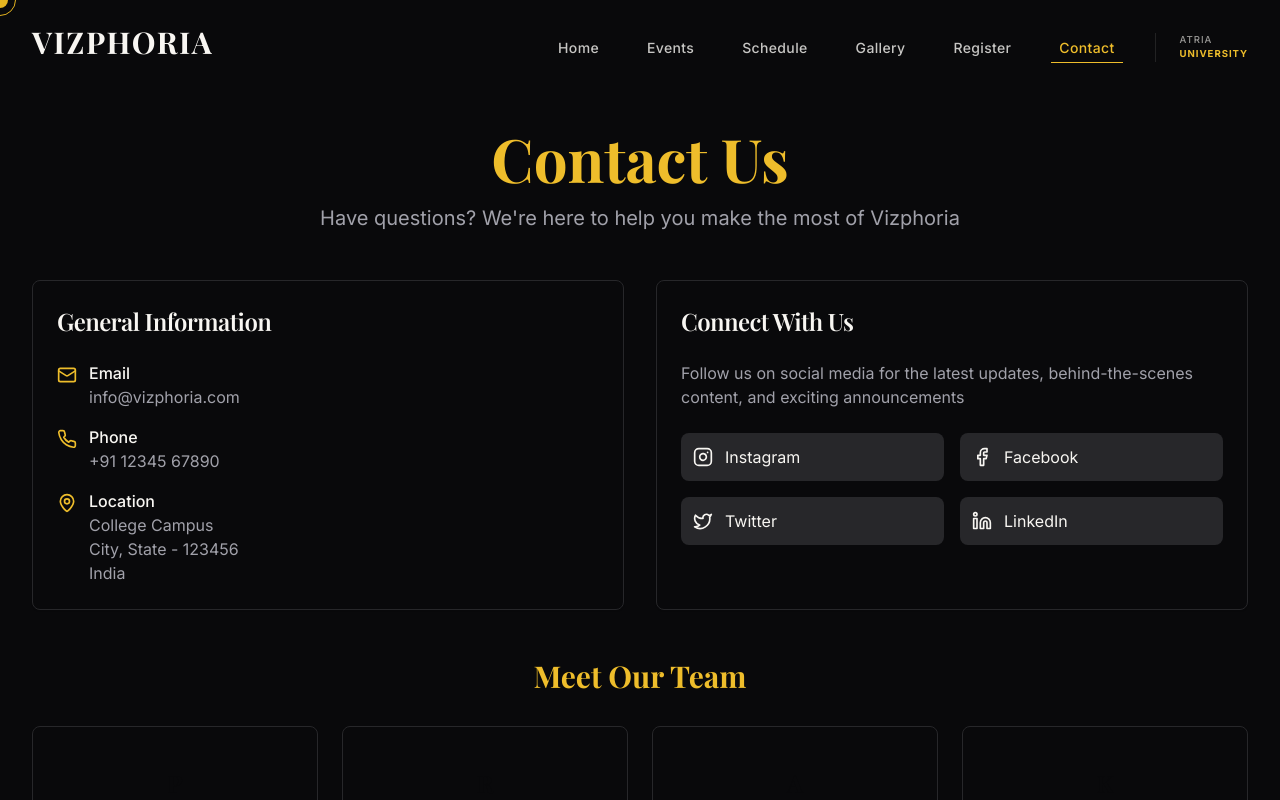
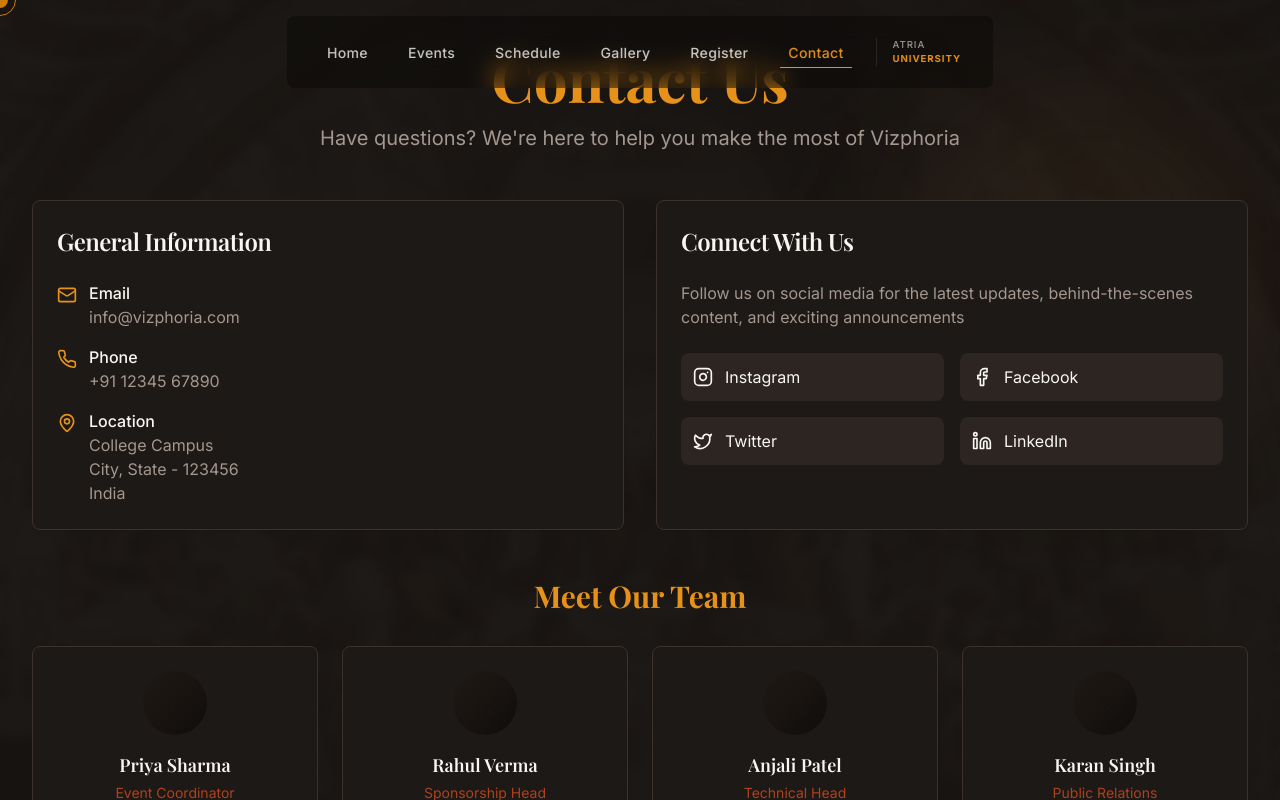
Before and after one commit to nandakishoreraju16-lab/Vizphoria--, a React (Vite) app: page /contact in a window 1280 px wide. Shown: the top 800 px of the page. Built offline with nearby package versions, Linux system fonts and the light colour scheme; grey boxes are pictures that could not be loaded; the HTML template or start-up script is replaced by a standard one.

Commit message:
Chages Made

```diff
--- a/src/components/Hero.tsx
+++ b/src/components/Hero.tsx
@@ -3,25 +3,32 @@ import { ArrowRight, Sparkles } from "lucide-react";
 import { Link } from "react-router-dom";
 import { motion } from "framer-motion";
 import RenaissanceArt from "./3d/RenaissanceArt";
-import VideoBackground from "./VideoBackground";
 
 const Hero = () => {
   return (
-    <section className="relative min-h-screen flex items-center justify-center overflow-hidden bg-background">
-      {/* Animated Background */}
-      <VideoBackground />
+    <section className="relative min-h-screen flex items-center justify-center overflow-hidden">
+      {/* Background Image with Overlay */}
+      <div
+        className="absolute inset-0 w-full h-full bg-cover bg-center bg-no-repeat"
+        style={{
+          backgroundImage: "url('/images/renaissance-bg.jpg')",
+          backgroundSize: 'cover',
+          backgroundPosition: 'center top'
+        }}
+      >
+        {/* Darker overlay for better text contrast */}
+        <div className="absolute inset-0 bg-black/80" />
+      </div>
 
-      {/* Gradient Overlays */}
-      <div className="absolute inset-0 bg-gradient-to-br from-primary/20 via-transparent to-secondary/20" />
-      <div className="absolute inset-0 bg-[radial-gradient(circle_at_50%_50%,rgba(218,165,32,0.1),transparent_50%)]" />
-
+            {/* Gradient Overlays */}
+      <div className="absolute inset-0 bg-gradient-to-br from-primary/10 via-transparent to-secondary/10" />
       {/* 3D Element - positioned on the right */}
-      <div className="absolute right-0 top-1/2 -translate-y-1/2 w-1/3 h-[600px] opacity-60 hidden lg:block">
+      <div className="absolute right-0 top-1/2 -translate-y-1/2 w-1/3 h-[600px] opacity-100 hidden lg:block">
         <RenaissanceArt />
       </div>
 
       {/* Content */}
-      <div className="relative z-10 max-w-7xl mx-auto px-4 sm:px-6 lg:px-8 py-32">
+      <div className="relative z-10 max-w-7xl mx-auto px-4 sm:px-6 lg:px-8 py-32 bg-transparent">
         <div className="grid lg:grid-cols-2 gap-12 items-center">
           {/* Left Side - Text Content */}
           <motion.div
@@ -40,13 +47,14 @@ const Hero = () => {
               <span className="text-sm font-medium text-primary">Renaissance Reimagined</span>
             </motion.div>
 
-            <div className="space-y-4">
-              <h1 className="text-7xl md:text-8xl font-playfair font-bold leading-none">
-                <span className="block text-foreground">Vizphoria</span>
-                <span className="block text-transparent bg-clip-text bg-gradient-to-r from-primary via-primary to-secondary animate-shimmer bg-[length:200%_100%]">
-                  2025
-                </span>
-              </h1>
+            <div className="space-y-6">
+              <div className="flex flex-col items-start">
+                <img
+                  src="/images/vizphoria-logo.png"
+                  alt="Vizphoria"
+                  className="h-24 md:h-32 w-auto object-contain"
+                />
+              </div>
 
               <p className="text-xl md:text-2xl text-muted-foreground max-w-xl">
                 Where the grandeur of the Renaissance collides with the pulse of Gen Z culture.
--- a/src/components/Layout/Layout.tsx
+++ b/src/components/Layout/Layout.tsx
@@ -1,4 +1,5 @@
-import { ReactNode } from "react";
+import { ReactNode, Children } from "react";
+import React from "react";
 import Navbar from "./Navbar";
 import Footer from "./Footer";
 
@@ -9,10 +10,34 @@ interface LayoutProps {
 const Layout = ({ children }: LayoutProps) => {
   return (
     <div className="min-h-screen flex flex-col">
-      <Navbar />
-      <main className="flex-1 pt-20">
-        {children}
+      <div className="relative">
+        {/* Background Image for Hero Section */}
+        <div
+          className="absolute inset-0 w-full h-screen -z-10"
+          style={{
+            backgroundImage: "url('/images/renaissance-bg.jpg')",
+            backgroundSize: 'cover',
+            backgroundPosition: 'center top',
+            backgroundAttachment: 'fixed'
+          }}
+        >
+          <div className="absolute inset-0 bg-black/30" />
+        </div>
+
+        <Navbar />
+        {/* Hero Section with transparent background */}
+        <div className="min-h-screen">
+          {React.Children.map(children, (child, index) =>
+            index === 0 ? React.cloneElement(child as React.ReactElement, { className: 'bg-transparent' }) : child
+          )}
+        </div>
+      </div>
+
+      {/* Rest of the content */}
+      <main className="flex-1 bg-background">
+        {React.Children.toArray(children).slice(1)}
       </main>
+
       <Footer />
     </div>
   );
--- a/src/components/Layout/Navbar.tsx
+++ b/src/components/Layout/Navbar.tsx
@@ -28,26 +28,21 @@ const Navbar = () => {
   const isActive = (path: string) => location.pathname === path;
 
   return (
-    <nav
-      className={`fixed top-0 left-0 w-full z-50 transition-all duration-500 ${scrolled ? "glass-panel py-2" : "bg-transparent py-6"
-        }`}
-    >
-      <div className="max-w-7xl mx-auto px-4 sm:px-6 lg:px-8">
+    <nav className="fixed top-4 left-1/2 -translate-x-1/2 z-50 w-auto">
+      <div className={`bg-black/30 backdrop-blur-md rounded-lg px-8 py-3 transition-all duration-500 ${scrolled ? 'scale-95' : 'scale-100'}`}>
+      <div className="flex items-center">
         <div className="flex justify-between items-center">
           {/* Logo */}
-          <Link to="/" className="group relative z-50">
-            <div className="flex flex-col items-center">
-              <span className="text-3xl font-playfair font-bold text-foreground tracking-wider group-hover:text-primary transition-colors duration-300">
-                VIZPHORIA
-              </span>
-              <span className="text-[0.6rem] text-primary tracking-[0.3em] uppercase opacity-0 group-hover:opacity-100 transition-all duration-500 -mt-1">
-                Renaissance
-              </span>
-            </div>
+          <Link to="/" className="relative z-50">
+            <img
+              src="/images/vizphoria-logo.png"
+              alt="Vizphoria Logo"
+              className="h-12 w-auto object-contain"
+            />
           </Link>
 
           {/* Desktop Navigation */}
-          <div className="hidden md:flex items-center space-x-8">
+          <div className="hidden md:flex items-center space-x-6">
             {navItems.map((item) => (
               <Link
                 key={item.path}
@@ -63,7 +58,7 @@ const Navbar = () => {
               </Link>
             ))}
 
-            <div className="ml-4 pl-6 border-l border-white/10 flex flex-col items-start">
+            <div className="ml-4 pl-4 border-l border-white/10 flex flex-col items-start">
               <span className="text-[0.6rem] font-medium text-foreground/60 tracking-widest">ATRIA</span>
               <span className="text-[0.6rem] font-bold text-primary tracking-widest">UNIVERSITY</span>
             </div>
@@ -110,6 +105,7 @@ const Navbar = () => {
           </motion.div>
         )}
       </AnimatePresence>
+      </div>
     </nav>
   );
 };
--- a/src/index.css
+++ b/src/index.css
@@ -4,41 +4,56 @@
 
 @layer base {
   :root {
-    /* Deep Renaissance Palette */
-    --background: 240 10% 3.9%; /* Obsidian */
-    --foreground: 45 30% 96%;   /* Marble White */
+    /* Renaissance Color Palette */
+    --background: 25 15% 8%;           /* Deep Umber */
+    --foreground: 45 30% 96%;         /* Parchment White */
 
-    --card: 240 10% 3.9%;
+    --card: 25 15% 10%;               /* Slightly lighter than background */
     --card-foreground: 45 30% 96%;
 
-    --popover: 240 10% 3.9%;
+    --popover: 25 15% 10%;            /* Same as card */
     --popover-foreground: 45 30% 96%;
 
-    --primary: 45 85% 55%;      /* Antique Gold */
-    --primary-foreground: 240 10% 3.9%;
+    --primary: 35 80% 50%;            /* Rich Gold */
+    --primary-foreground: 25 15% 8%;  /* Dark background for contrast */
 
-    --secondary: 345 65% 35%;   /* Deep Crimson */
+    --secondary: 15 70% 40%;          /* Burnt Sienna */
     --secondary-foreground: 45 30% 96%;
 
-    --muted: 240 3.7% 15.9%;
-    --muted-foreground: 240 5% 64.9%;
+    --muted: 25 15% 15%;              /* Muted version of background */
+    --muted-foreground: 25 10% 60%;   /* Muted text */
 
-    --accent: 45 85% 55%;
-    --accent-foreground: 240 10% 3.9%;
+    --accent: 35 70% 45%;             /* Darker Gold */
+    --accent-foreground: 45 30% 96%;
 
-    --destructive: 0 62.8% 30.6%;
+    --destructive: 5 80% 40%;         /* Deep Red */
     --destructive-foreground: 45 30% 96%;
 
-    --border: 240 3.7% 15.9%;
-    --input: 240 3.7% 15.9%;
-    --ring: 45 85% 55%;
+    --border: 25 15% 20%;             /* Border color */
+    --input: 25 15% 20%;              /* Input fields */
+    --ring: 35 80% 50%;               /* Focus ring - matches primary */
 
     --radius: 0.5rem;
 
-    /* Gradients */
-    --gradient-gold: linear-gradient(135deg, hsl(45 85% 55%), hsl(40 75% 45%));
-    --gradient-crimson: linear-gradient(135deg, hsl(345 65% 35%), hsl(340 60% 25%));
-    --gradient-dark: linear-gradient(to bottom, hsl(240 10% 3.9%), hsl(240 10% 8%));
+    /* Enhanced Gradients */
+    --gradient-gold: linear-gradient(135deg, hsl(35 80% 50%), hsl(30 70% 40%));
+    --gradient-umber: linear-gradient(135deg, hsl(25 25% 15%), hsl(25 30% 10%));
+    --gradient-velvet: linear-gradient(135deg, hsl(350 40% 30%), hsl(340 45% 20%));
+
+    /* New Gradients */
+    --gradient-renaissance: linear-gradient(
+      135deg,
+      hsl(25 15% 10%) 0%,
+      hsl(25 20% 8%) 50%,
+      hsl(25 15% 5%) 100%
+    );
+
+    --gradient-gold-text: linear-gradient(
+      to right,
+      hsl(35 80% 60%),
+      hsl(45 90% 70%),
+      hsl(35 80% 60%)
+    );
   }
 }
 
--- a/src/pages/Contact.tsx
+++ b/src/pages/Contact.tsx
@@ -30,8 +30,16 @@ const Contact = () => {
   ];
 
   return (
-    <div className="min-h-screen bg-gradient-subtle py-12">
-      <div className="max-w-7xl mx-auto px-4 sm:px-6 lg:px-8">
+    <div className="relative min-h-screen overflow-hidden">
+      {/* Full page background overlay */}
+      <div className="fixed inset-0 bg-background/95 backdrop-blur-sm -z-10" />
+
+      <div className="py-12 relative">
+        {/* Background decorative elements */}
+        <div className="absolute top-20 right-0 w-96 h-96 bg-primary/5 rounded-full blur-3xl" />
+        <div className="absolute bottom-20 left-0 w-96 h-96 bg-secondary/5 rounded-full blur-3xl" />
+
+      <div className="max-w-7xl mx-auto px-4 sm:px-6 lg:px-8 relative">
         {/* Header */}
         <div className="text-center mb-12 animate-fade-in">
           <h1 className="text-5xl md:text-6xl font-playfair font-bold text-primary mb-4">
@@ -172,6 +180,7 @@ const Contact = () => {
           </CardContent>
         </Card>
       </div>
+      </div>
     </div>
   );
 };
--- a/src/pages/Home.tsx
+++ b/src/pages/Home.tsx
@@ -17,7 +17,7 @@ const Home = () => {
   const y = useTransform(scrollYProgress, [0, 1], ["0%", "50%"]);
 
   return (
-    <div ref={containerRef} className="min-h-screen bg-background overflow-x-hidden">
+    <div ref={containerRef} className="min-h-screen overflow-x-hidden">
       <Hero />
 
       {/* Highlights Section */}
--- a/src/pages/Schedule.tsx
+++ b/src/pages/Schedule.tsx
@@ -47,8 +47,16 @@ const schedule = [
 
 const Schedule = () => {
   return (
-    <div className="min-h-screen bg-gradient-subtle py-12">
-      <div className="max-w-7xl mx-auto px-4 sm:px-6 lg:px-8">
+    <div className="relative min-h-screen overflow-hidden">
+      {/* Full page background overlay */}
+      <div className="fixed inset-0 bg-background/95 backdrop-blur-sm -z-10" />
+
+      <div className="py-12 relative">
+        {/* Background decorative elements */}
+        <div className="absolute top-20 right-0 w-96 h-96 bg-primary/5 rounded-full blur-3xl" />
+        <div className="absolute bottom-20 left-0 w-96 h-96 bg-secondary/5 rounded-full blur-3xl" />
+
+      <div className="max-w-7xl mx-auto px-4 sm:px-6 lg:px-8 relative">
         {/* Header */}
         <div className="text-center mb-12 animate-fade-in">
           <h1 className="text-5xl md:text-6xl font-playfair font-bold text-primary mb-4">
@@ -115,6 +123,7 @@ const Schedule = () => {
           ))}
         </div>
       </div>
+      </div>
     </div>
   );
 };
```
Also changed, not shown: src/components/VideoModal.tsx (+25 -129 lines), src/pages/Events.tsx (+10 -5 lines), src/pages/Register.tsx (+11 -2 lines), public/images/renaissance-bg.jpg (added), 1 other file (tests, documents, lock files or other folders).
